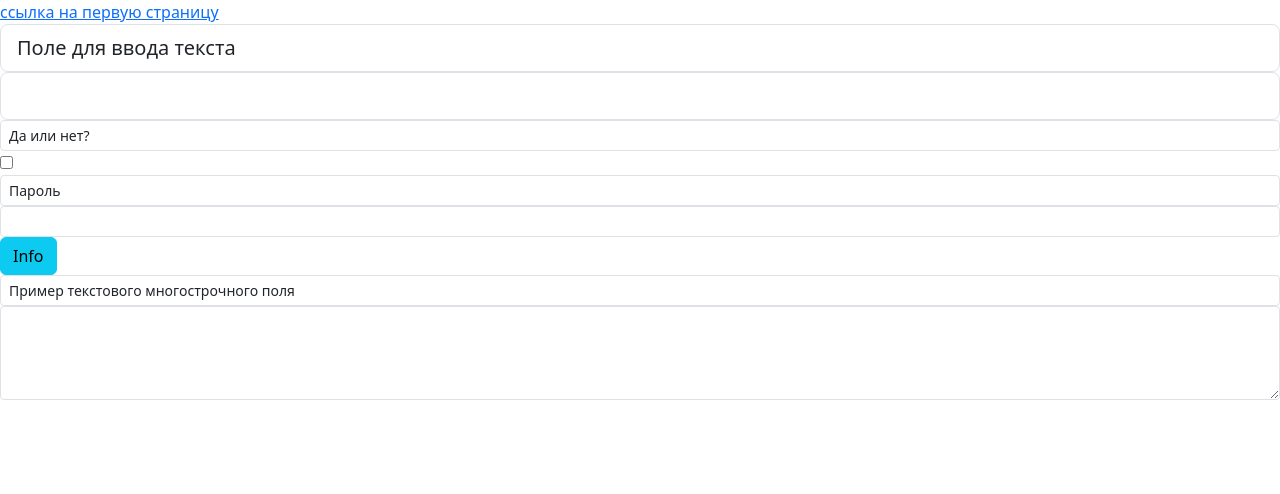
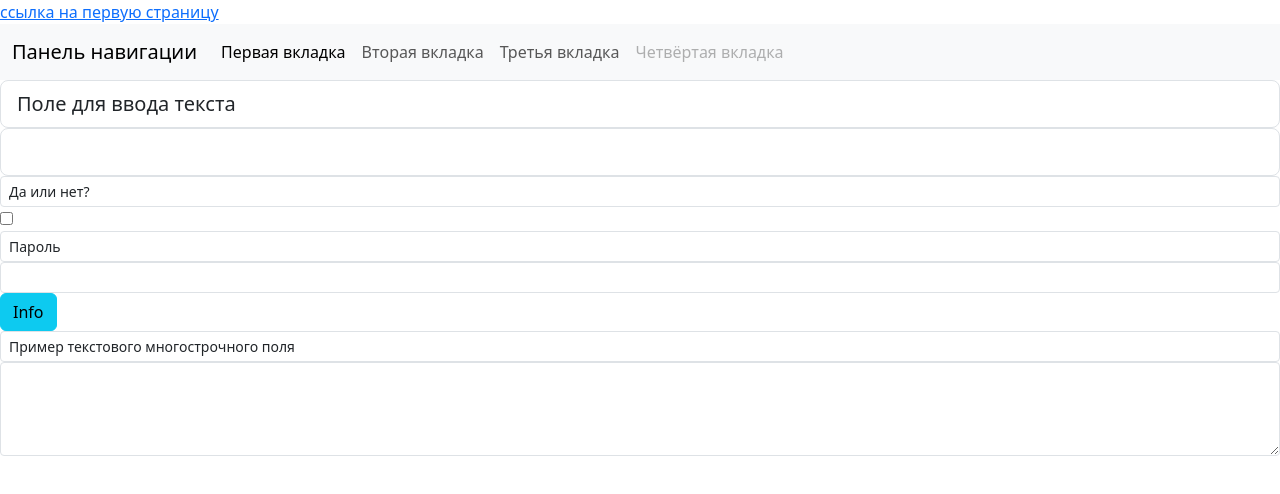
Before and after one commit to Anfy9026/maximum_programming, a plain HTML site: page lesson_3/page2.html in a window 1280 px wide. Drawn offline with nearby package versions, Linux system fonts and the light colour scheme.

Commit message:
Добавил многострочный ввод и панель навигации

```diff
--- a/lesson_3/page2.html
+++ b/lesson_3/page2.html
@@ -8,6 +8,22 @@
 </head>
 <body>
     <a href="page1.html" target="_blank">ссылка на первую страницу</a>
+    <nav class="navbar navbar-expand-lg bg-light">
+        <div class="container-fluid">
+          <a class="navbar-brand" href="#">Панель навигации</a>
+          <button class="navbar-toggler" type="button" data-bs-toggle="collapse" data-bs-target="#navbarNavAltMarkup" aria-controls="navbarNavAltMarkup" aria-expanded="false" aria-label="Переключатель навигации">
+            <span class="navbar-toggler-icon"></span>
+          </button>
+          <div class="collapse navbar-collapse" id="navbarNavAltMarkup">
+            <div class="navbar-nav">
+              <a class="nav-link active" aria-current="page" href="#">Первая вкладка</a>
+              <a class="nav-link" href="#">Вторая вкладка</a>
+              <a class="nav-link" href="#">Третья вкладка</a>
+              <a class="nav-link disabled">Четвёртая вкладка</a>
+            </div>
+          </div>
+        </div>
+      </nav>
     <form>
         <div>
             <label class="form-control form-control-lg" id="field1">Поле для ввода текста</label>
```
